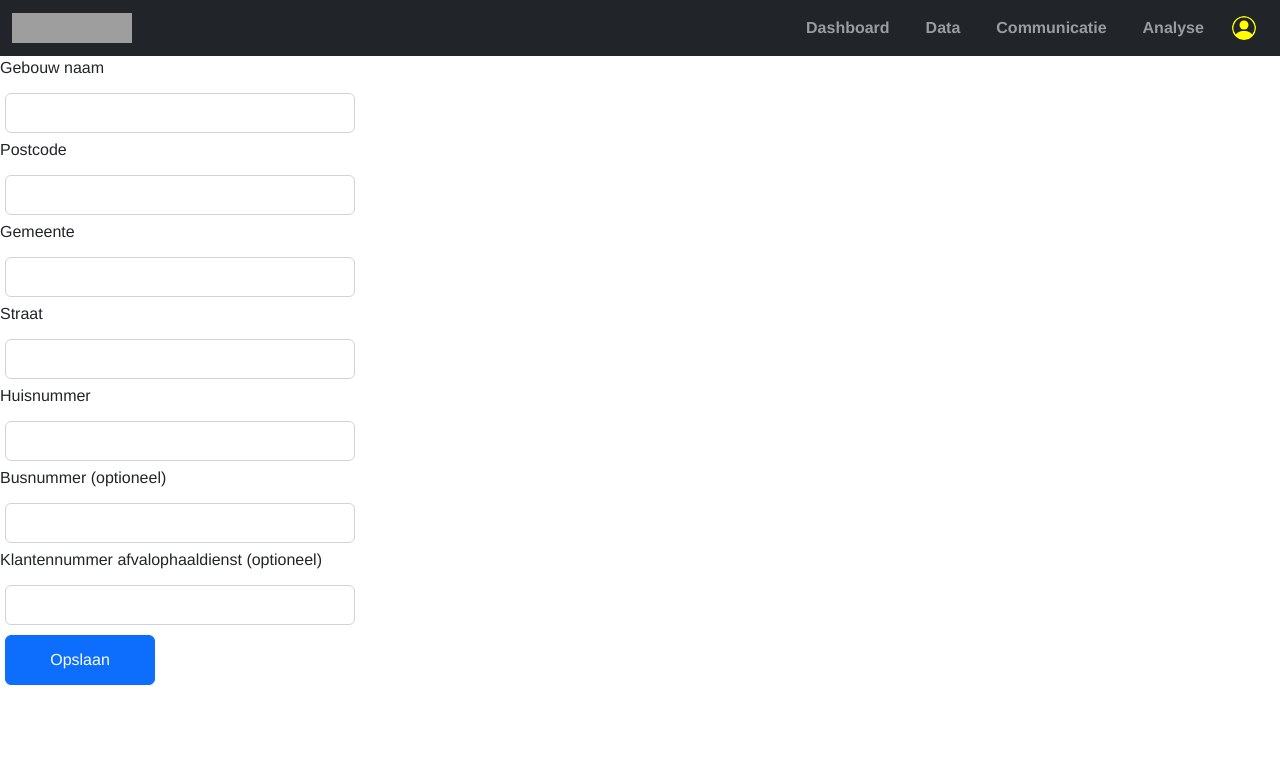
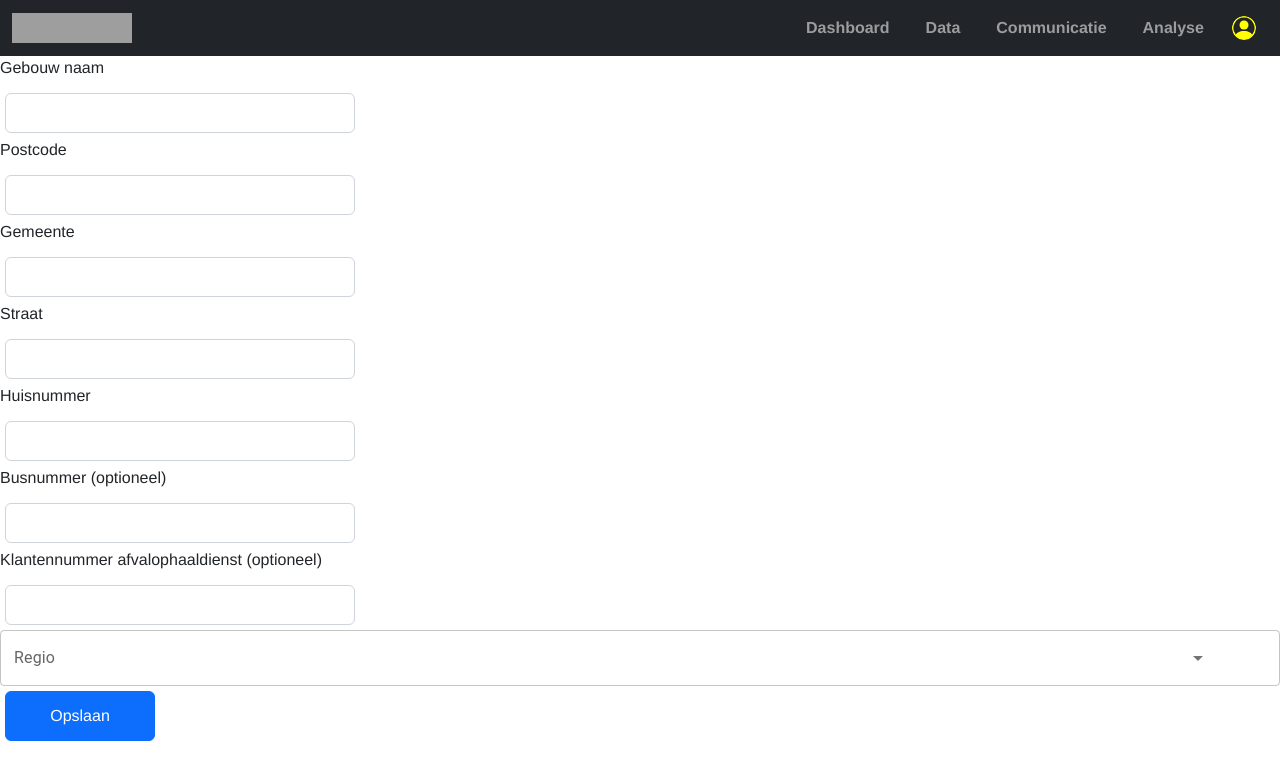
Before and after one commit to SELab-2/Dr-Trottoir-4, a Next.js app in the folder frontend/: page /admin/data/buildings/edit in a window 1280 px wide. Shown: the top 780 px of the page. Built offline with nearby package versions, Linux system fonts and the light colour scheme; no server answers; grey boxes are pictures that could not be loaded.

Commit message:
#164 made regionAutocomplete.tsx

```diff
--- /dev/null
+++ b/frontend/components/regionAutocomplete.tsx
@@ -0,0 +1,54 @@
+import React, {useState, useEffect} from "react";
+import TextField from "@mui/material/TextField";
+import Autocomplete, {AutocompleteChangeReason} from "@mui/material/Autocomplete";
+import {getAllRegions, Region} from "@/lib/region";
+
+interface Props {
+    value: string;
+    onChange: (value: string) => void;
+}
+
+const RegionAutocomplete: React.FC<Props> = ({value, onChange}) => {
+    const [inputValue, setInputValue] = useState("");
+    const [regions, setRegions] = useState<string[]>([]);
+
+    useEffect(() => {
+        async function fetchRegions() {
+            try {
+                const response = await getAllRegions();
+                const availableRegions = response.data.map((region: Region) => region.region);
+                setRegions(availableRegions);
+            } catch (err) {
+                console.error(err);
+            }
+        }
+
+        fetchRegions().then();
+    }, []);
+
+    return (
+        <Autocomplete
+            value={value}
+            inputValue={inputValue}
+            onChange={(
+                e: React.SyntheticEvent,
+                newValue: string,
+                reason: AutocompleteChangeReason
+            ) => {
+                onChange(newValue);
+            }}
+            onInputChange={(
+                e: React.SyntheticEvent,
+                newInputValue: string,
+            ) => {
+                setInputValue(newInputValue);
+            }}
+            options={regions}
+            renderInput={(params: JSX.IntrinsicAttributes) => (
+                <TextField {...params} label="Regio" variant="outlined" fullWidth/>
+            )}
+        />
+    );
+};
+
+export default RegionAutocomplete;
--- a/frontend/pages/admin/data/buildings/edit.tsx
+++ b/frontend/pages/admin/data/buildings/edit.tsx
@@ -1,12 +1,12 @@
-import React, { useEffect, useState , ChangeEvent} from "react";
-import { useRouter } from "next/router";
-import { Button, Form, Dropdown, InputGroup } from "react-bootstrap";
+import React, {useEffect, useState, ChangeEvent} from "react";
+import {useRouter} from "next/router";
+import {Button, Form, Dropdown, InputGroup} from "react-bootstrap";
 import {BuildingInterface, getAddress, getBuildingInfo} from "@/lib/building";
-import { Region, getAllRegions } from "@/lib/region";
-import { User, getUserInfo, getAllUsers } from "@/lib/user";
+import {Region, getAllRegions} from "@/lib/region";
+import {User, getUserInfo, getAllUsers} from "@/lib/user";
 import AdminHeader from "@/components/header/adminHeader";
-import { withAuthorisation } from "@/components/withAuthorisation";
-
+import {withAuthorisation} from "@/components/withAuthorisation";
+import RegionAutocomplete from "@/components/regionAutocomplete";
 
 
 export default function AdminDataBuildingsEdit() {
@@ -18,6 +18,7 @@ const [name, setName] = useState("");
     const [street, setStreet] = useState("");
     const [clientId, setClientId] = useState("");
     const router = useRouter();
+    const [region, setRegion] = useState("");
 
     const handleSubmit = async (e: React.FormEvent<HTMLFormElement>) => {
         e.preventDefault();
@@ -41,14 +42,14 @@ const [name, setName] = useState("");
 
     return (
         <>
-      <AdminHeader />
+            <AdminHeader/>
             <Form onSubmit={handleSubmit}>
                 <Form.Group controlId="buildingName">
                     <Form.Label>Gebouw naam</Form.Label>
                     <Form.Control
                         type="text"
                         value={name}
-            onChange={(e : ChangeEvent<HTMLInputElement>) => setName(e.target.value)}
+                        onChange={(e: ChangeEvent<HTMLInputElement>) => setName(e.target.value)}
                     />
                 </Form.Group>
 
@@ -57,7 +58,7 @@ const [name, setName] = useState("");
                     <Form.Control
                         type="text"
                         value={postalCode}
-            onChange={(e : ChangeEvent<HTMLInputElement>) => setPostalCode(e.target.value)}
+                        onChange={(e: ChangeEvent<HTMLInputElement>) => setPostalCode(e.target.value)}
                     />
                 </Form.Group>
 
@@ -66,7 +67,7 @@ const [name, setName] = useState("");
                     <Form.Control
                         type="text"
                         value={city}
-            onChange={(e : ChangeEvent<HTMLInputElement>) => setCity(e.target.value)}
+                        onChange={(e: ChangeEvent<HTMLInputElement>) => setCity(e.target.value)}
                     />
                 </Form.Group>
 
@@ -75,7 +76,7 @@ const [name, setName] = useState("");
                     <Form.Control
                         type="text"
                         value={street}
-            onChange={(e : ChangeEvent<HTMLInputElement>) => setStreet(e.target.value)}
+                        onChange={(e: ChangeEvent<HTMLInputElement>) => setStreet(e.target.value)}
                     />
                 </Form.Group>
 
@@ -84,7 +85,7 @@ const [name, setName] = useState("");
                     <Form.Control
                         type="text"
                         value={houseNumber}
-            onChange={(e : ChangeEvent<HTMLInputElement>) => setHouseNumber(e.target.value)}
+                        onChange={(e: ChangeEvent<HTMLInputElement>) => setHouseNumber(e.target.value)}
                     />
                 </Form.Group>
 
@@ -93,7 +94,7 @@ const [name, setName] = useState("");
                     <Form.Control
                         type="text"
                         value={busNumber}
-            onChange={(e : ChangeEvent<HTMLInputElement>) => setBusNumber(e.target.value)}
+                        onChange={(e: ChangeEvent<HTMLInputElement>) => setBusNumber(e.target.value)}
                     />
                 </Form.Group>
 
@@ -102,16 +103,18 @@ const [name, setName] = useState("");
                     <Form.Control
                         type="text"
                         value={clientId}
-            onChange={(e : ChangeEvent<HTMLInputElement>) => setClientId(e.target.value)}
+                        onChange={(e: ChangeEvent<HTMLInputElement>) => setClientId(e.target.value)}
                     />
                 </Form.Group>
 
                 {/* Add other form fields and components */}
 
+            </Form>
+            <RegionAutocomplete value={region} onChange={setRegion}></RegionAutocomplete>
+
             <Button variant="primary" type="submit">
                 Opslaan
             </Button>
-      </Form>
         </>
     );
 }
--- a/frontend/pages/syndic/building.tsx
+++ b/frontend/pages/syndic/building.tsx
@@ -22,7 +22,7 @@ function SyndicBuilding() {
     const [editBuilding, setEditBuilding] = useState(false);
 
     async function fetchBuilding() {
-        getBuildingInfo(query.id)
+        getBuildingInfo(Number(query.id))
             .then((buildings: AxiosResponse<any>) => {
                 setBuilding(buildings.data);
             })
--- a/frontend/pages/syndic/dashboard.tsx
+++ b/frontend/pages/syndic/dashboard.tsx
@@ -22,7 +22,7 @@ function SyndicBuilding() {
     const [editBuilding, setEditBuilding] = useState(false);
 
     async function fetchBuilding() {
-        getBuildingInfo(query.id)
+        getBuildingInfo(Number(query.id))
             .then((buildings: AxiosResponse<any>) => {
                 setBuilding(buildings.data);
             })
```
Also changed, not shown: frontend/pages/admin/data/buildings/index.tsx (+28 -18 lines). Lines whose indentation alone changed are shown as unchanged.
